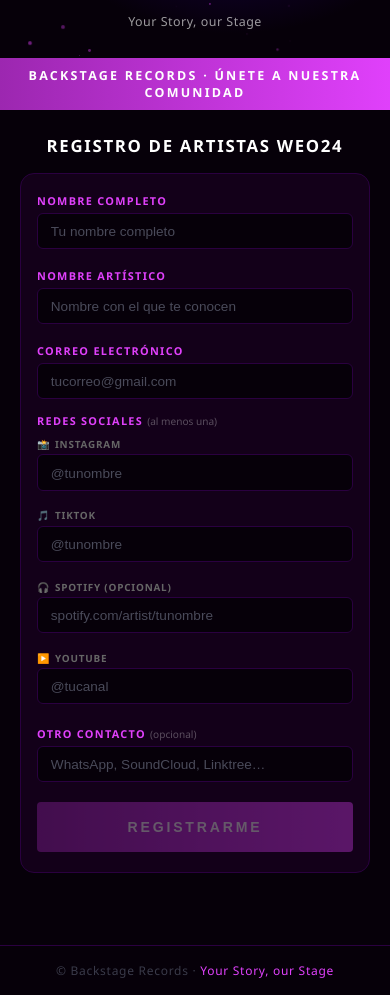
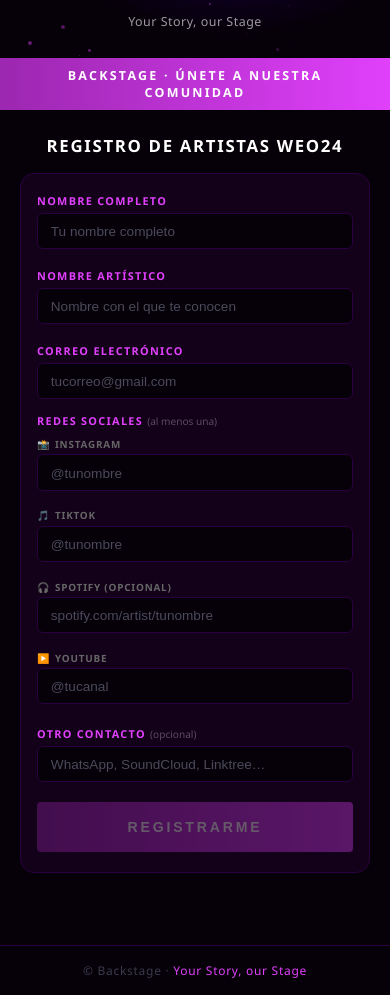
Before and after one commit to Giin2000/backstage-onepage, a Django app: page /disquera/ in a window 390 px wide. Shown: the part 212-1207 px from the top of the page. Run offline with Django 5.2, Linux system fonts and the light colour scheme.

Commit message:
Remove Records text and fix mobile logo

```diff
--- a/registro/templates/registro/disquera.html
+++ b/registro/templates/registro/disquera.html
@@ -3,7 +3,7 @@
 <head>
   <meta charset="UTF-8" />
   <meta name="viewport" content="width=device-width, initial-scale=1.0" />
-  <title>Backstage Records · Captación de Artistas</title>
+  <title>Backstage · Captación de Artistas</title>
   <style>
     *, *::before, *::after { box-sizing: border-box; margin: 0; padding: 0; }
 
@@ -424,7 +424,7 @@
   <canvas id="confettiCanvas"></canvas>
   <div class="success-content">
     <span class="success-envelope">✉️</span>
-    <h1 class="success-title">¡Bienvenid@ a <span>Backstage Records</span>!</h1>
+    <h1 class="success-title">¡Bienvenid@ a <span>Backstage</span>!</h1>
     <p class="success-sub">Revisa tu correo, te enviaremos el link del próximo webinar exclusivo 🎙️</p>
 
     <div class="countdown-wrap">
@@ -460,13 +460,13 @@
   <div class="header__bg"></div>
   <div class="header__stars" id="starsContainer"></div>
   <div class="header__content">
-    <img src="https://res.cloudinary.com/dl8lgxanj/image/upload/v1782969814/backstage_Group_1-LOGO_LIFB_prsi4h.png" alt="Backstage" style="max-height:120px; width:auto;" />
+    <img src="https://res.cloudinary.com/dl8lgxanj/image/upload/v1782969814/backstage_Group_1-LOGO_LIFB_prsi4h.png" alt="Backstage" style="max-height:100px; width:100%; max-width:350px; object-fit:contain;" />
     <p class="header-tagline">Your Story, our Stage</p>
   </div>
 </header>
 
 <!-- FRANJA -->
-<div class="franja">Backstage Records · Únete a nuestra comunidad</div>
+<div class="franja">Backstage · Únete a nuestra comunidad</div>
 
 <!-- FORM -->
 <main class="main">
@@ -539,7 +539,7 @@
 </main>
 
 <!-- FOOTER -->
-<footer>© Backstage Records · <span>Your Story, our Stage</span></footer>
+<footer>© Backstage · <span>Your Story, our Stage</span></footer>
 
 <script>
   /* ── Estrellas decorativas en header ── */
```
